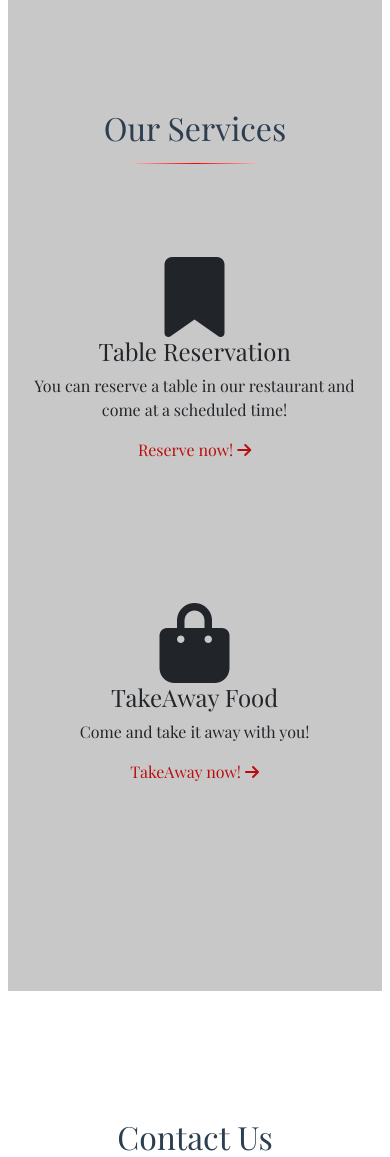
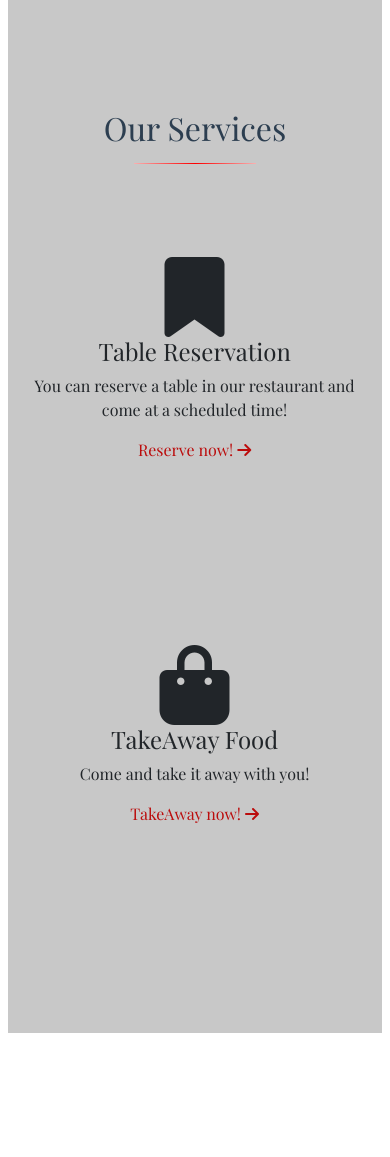
Before and after one commit to dasrajanraj/dasrajanraj.github.io, a PHP site: page / in a window 390 px wide. Shown: the part 3376-4533 px from the top of the page. Run offline with PHP 8.4, Linux system fonts and the light colour scheme; some libraries are stand-ins or nearby versions.

Commit message:
Update style.css

```diff
--- a/component/css/style.css
+++ b/component/css/style.css
@@ -497,7 +497,7 @@ td > .first{
         padding:0;
     }
     .takeawaycontent{
-        margin-top: 10vh;
+        margin-top: 15vh;
     }
     .page{
         margin: 2px 5px ;
```
